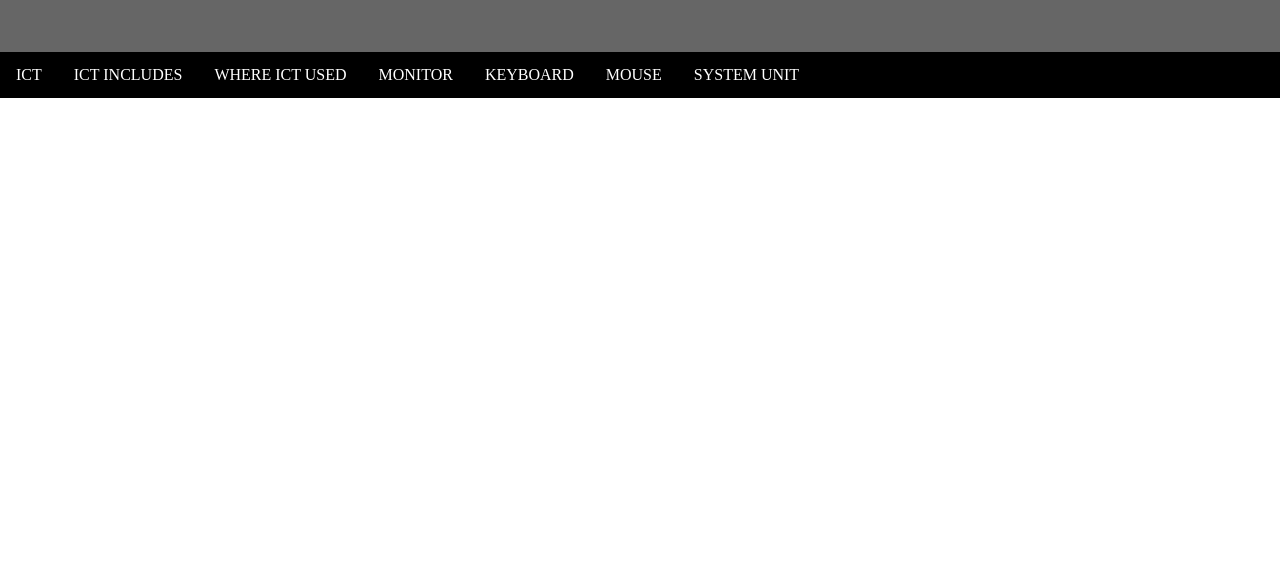
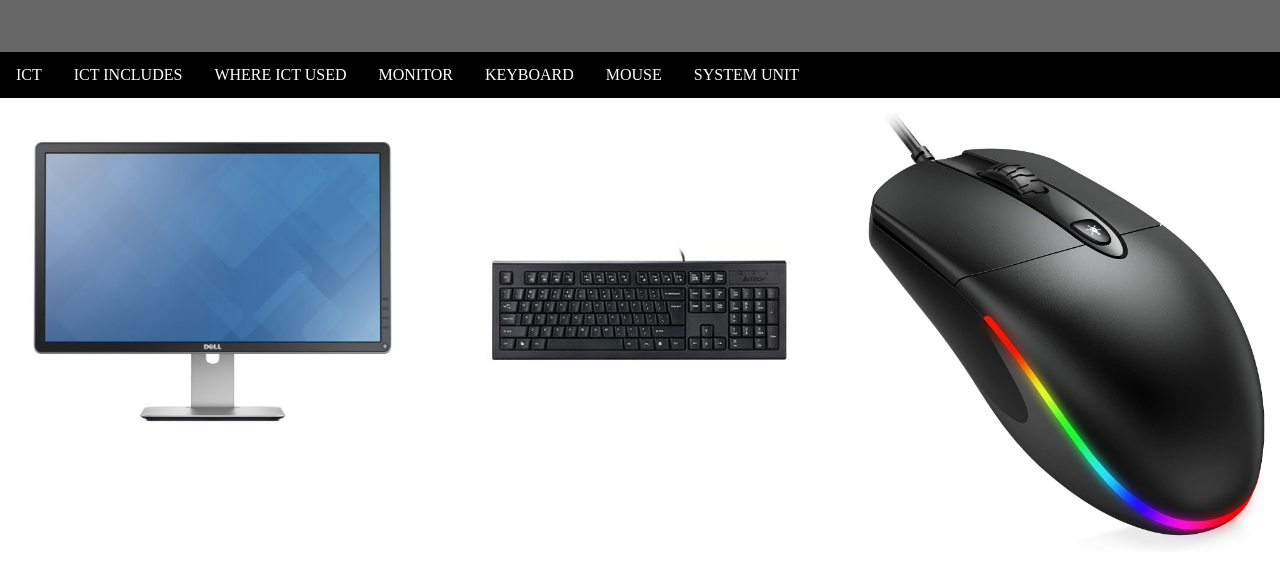
Before and after one commit to honie9/my-website, a plain HTML site: page index.html in a window 1280 px wide. Shown: the part 215-800 px from the top of the page. Drawn offline with Linux system fonts and the light colour scheme.

Commit message:
Update index.html

```diff
--- a/index.html
+++ b/index.html
@@ -5,17 +5,16 @@
 <body background=giphy.gif>
     <title>My Website</title>
     <style>
-
-/*Style the header */
+        /* Style the header */
         header {
             background-color: #666;
-  padding: 30px ;
-  text-align:center;
-  font-size: 35px ;
+            padding: 30px;
+            text-align: center;
+            font-size: 35px;
             color: white;
         }
 
-/* Style the header */
+        /* Style the footer */
         footer {
             background-color: #777;
             padding: 10px;
@@ -29,7 +28,7 @@ footer {
             color: white;
         }
 
-*{
+        * {
             box-sizing: border-box;
         }
 
@@ -37,10 +36,7 @@ body {
             margin: 0;
         }
 
-/* Create three equal columns that
-
-
-floats next to each other */
+        /* Create three equal columns that floats next to each other */
         .column {
             float: left;
             width: 33.33%;
@@ -54,13 +50,8 @@ display: table;
             clear: both;
         }
 
-/* Responsive layout - makes the
-three columns stack on top of each
-other instead of next to each other
-
-*/
-@media screen and (max-
-width:600px) {
+        /* Responsive layout - makes the three columns stack on top of each other instead of next to each other */
+        @media screen and (max-width: 600px) {
             .column {
                 width: 100%;
             }
@@ -78,7 +69,6 @@ li {
             float: left;
         }
 
-
         li a, .dropbtn {
             display: inline-block;
             color: white;
@@ -87,12 +77,10 @@ li a, .dropbtn {
             text-decoration: none;
         }
 
-
         li a:hover, .dropdown:hover .dropbtn {
             background-color: powderblue;
             color: black;
         }
-
 
         .dropdown-content {
             display: none;
@@ -117,13 +105,12 @@ li a:hover, .dropdown:hover .dropbtn {
             display: block;
         }
     </style>
-
+</head>
+<body background="hardware.gif">
     <header>
         <h2>INFORMATION AND COMMUNICATION TECHNOLOGY</h2>
     </header>
 
-</head>
-<body>
     <section>
         <nav>
             <ul>
@@ -134,16 +121,20 @@ li a:hover, .dropdown:hover .dropbtn {
                 <li><a href="Keyboard.html">KEYBOARD</a></li>
                 <li><a href="Mouse.html">MOUSE</a></li>
                 <li><a href="System Unit.html">SYSTEM UNIT</a></li>
-
-
             </ul>
+        </nav>
+    </section>
 
     <div class="row">
         <div class="column">
-<font color="white">
-
-
-</nav>
-</section>
+            <img src="Monitor.jpg" alt="Monitor" style="width:100%">
+        </div>
+        <div class="column">
+            <img src="Keyboard.jpg" alt="Keyboard" style="width:100%">
+        </div>
+        <div class="column">
+            <img src="Mouse.jpg" alt="Mouse" style="width:100%">
+        </div>
+    </div>
 </body>
 </html>
```
Lines whose indentation alone changed are shown as unchanged.
